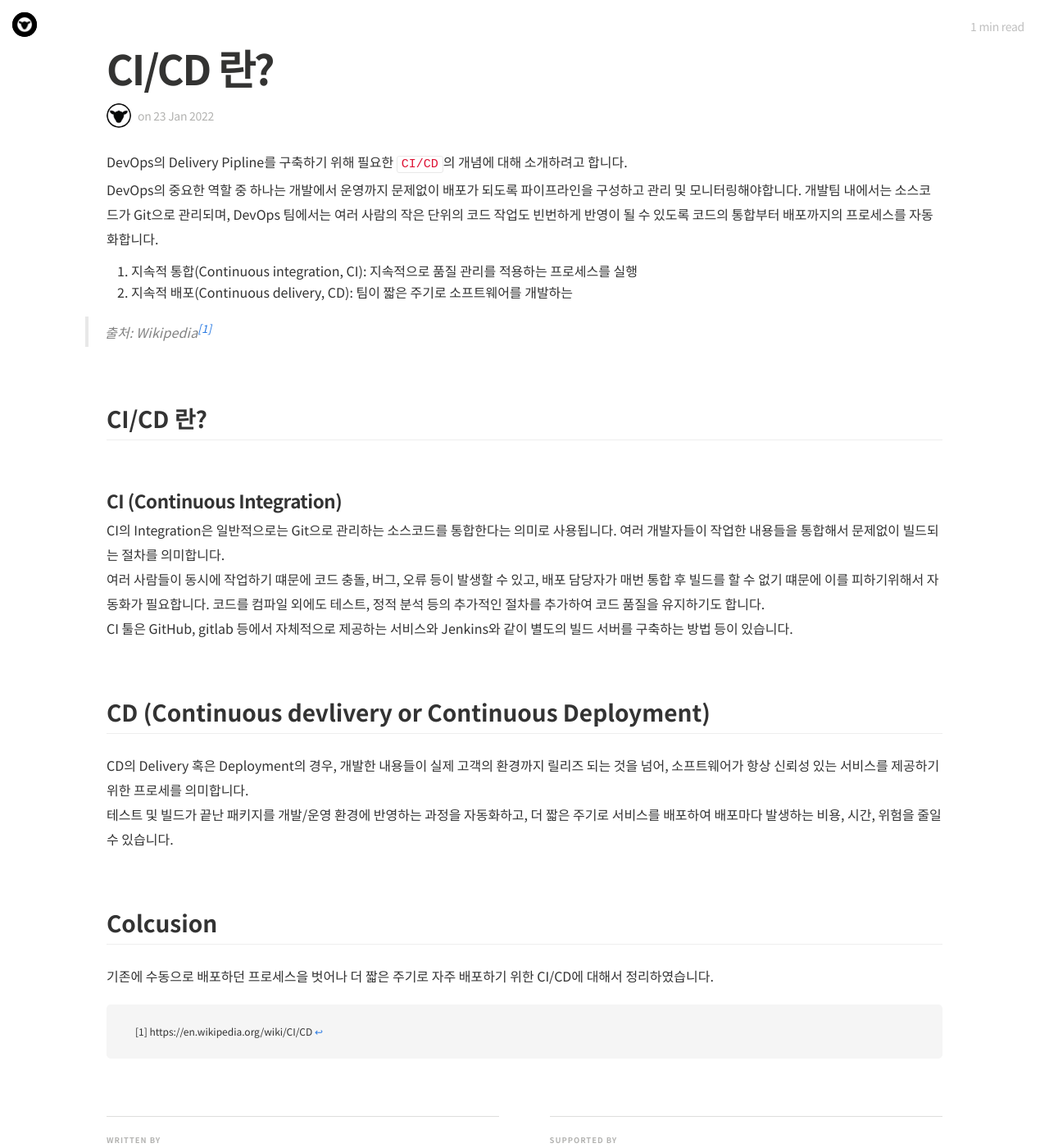
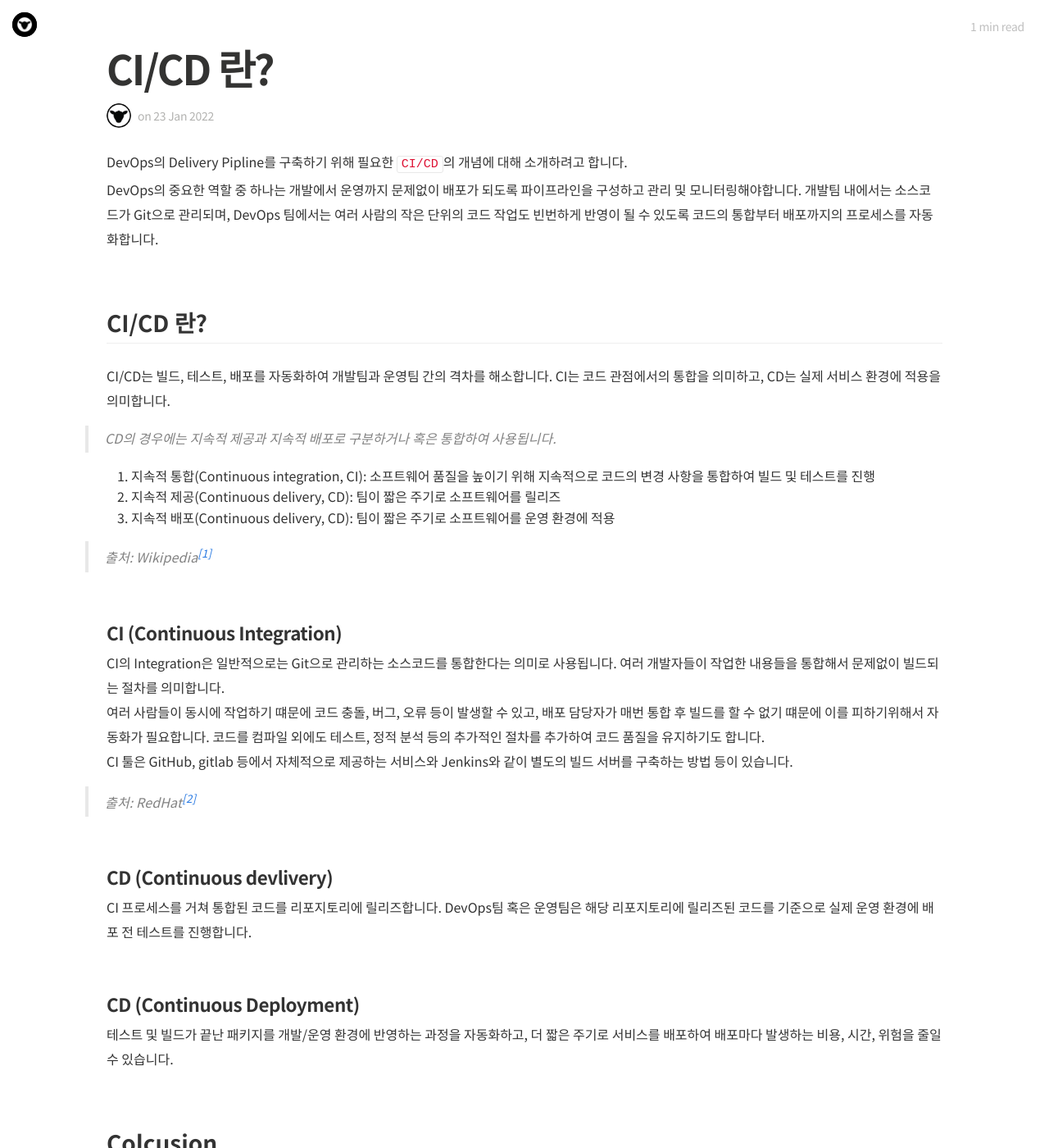
Before and after one commit to Shephexd/shephexd.github.io, a Jekyll site: the page built from _posts/DevOps/2022-01-23-CICD.md, in a window 1280 px wide and 1400 px high. Shown: the whole window at 82% size. Built offline with Jekyll 4.4.1, drawn with Linux system fonts in a browser that asks for light colours; nearby versions of some CDN libraries; some web fonts are replaced; comment, search, counter and statistics services are not loaded; some of the changed text lies outside the part shown.

Commit message:
UPDATE CI/CD post

```diff
--- a/_posts/Development/DevOps/2022-01-23-CICD.md
+++ b/_posts/DevOps/2022-01-23-CICD.md
@@ -20,14 +20,21 @@ DevOps의 중요한 역할 중 하나는 개발에서 운영까지 문제없이
 
 
 
-1. 지속적 통합(Continuous integration, CI): 지속적으로 품질 관리를 적용하는 프로세스를 실행
-2. 지속적 배포(Continuous delivery, CD): 팀이 짧은 주기로 소프트웨어를 개발하는
+## CI/CD 란?
+
+CI/CD는 빌드, 테스트, 배포를 자동화하여 개발팀과 운영팀 간의 격차를 해소합니다. CI는 코드 관점에서의 통합을 의미하고, CD는 실제 서비스 환경에 적용을 의미합니다.
+
+> CD의 경우에는 지속적 제공과 지속적 배포로 구분하거나 혹은 통합하여 사용됩니다.
+
+
+
+1. 지속적 통합(Continuous integration, CI): 소프트웨어 품질을 높이기 위해 지속적으로 코드의 변경 사항을 통합하여 빌드 및 테스트를 진행
+2. 지속적 제공(Continuous delivery, CD): 팀이 짧은 주기로 소프트웨어를 릴리즈
+3. 지속적 배포(Continuous delivery, CD): 팀이 짧은 주기로 소프트웨어를 운영 환경에 적용
 
 > 출처: Wikipedia[^1]
 
 
-
-## CI/CD 란?
 
 ### CI (Continuous Integration)
 
@@ -37,13 +44,17 @@ CI의 Integration은 일반적으로는 Git으로 관리하는 소스코드를
 
 CI 툴은 GitHub, gitlab 등에서 자체적으로 제공하는 서비스와 Jenkins와 같이 별도의 빌드 서버를 구축하는 방법 등이 있습니다.
 
+> 출처: RedHat[^2]
 
 
 
+### CD (Continuous devlivery)
 
-## CD (Continuous devlivery or Continuous Deployment)
+CI 프로세스를 거쳐 통합된 코드를 리포지토리에 릴리즈합니다. DevOps팀 혹은 운영팀은 해당 리포지토리에 릴리즈된 코드를 기준으로 실제 운영 환경에 배포 전 테스트를 진행합니다.
 
-CD의 Delivery 혹은 Deployment의 경우, 개발한 내용들이 실제 고객의 환경까지 릴리즈 되는 것을 넘어, 소프트웨어가 항상 신뢰성 있는 서비스를 제공하기 위한 프로세를 의미합니다.
+
+
+### CD (Continuous Deployment)
 
 테스트 및 빌드가 끝난 패키지를 개발/운영 환경에 반영하는 과정을 자동화하고, 더 짧은 주기로 서비스를 배포하여 배포마다 발생하는 비용, 시간, 위험을 줄일 수 있습니다.
 
@@ -51,8 +62,9 @@ CD의 Delivery 혹은 Deployment의 경우, 개발한 내용들이 실제 고객
 
 ## Colcusion
 
-기존에 수동으로 배포하던 프로세스을 벗어나 더 짧은 주기로 자주 배포하기 위한 CI/CD에 대해서 정리하였습니다.
+기존에 수동으로 배포하던 프로세스을 벗어나 더 짧은 주기로 자주 배포하기 위한 CI/CD에 대해서 정리하였습니다. CI/CD 파이프라인을 구축하면 개발에서 운영의 배포시에 수동으로 작업하던 많은 작업 및 테스트를 자동화할 수 있습니다.
 
 
 
-[^1]: https://en.wikipedia.org/wiki/CI/CD
+[^1]: Wikipedia, https://en.wikipedia.org/wiki/CI/CD
+[^2]: Redhat, https://www.redhat.com/ko/topics/devops/what-is-ci-cd
```
